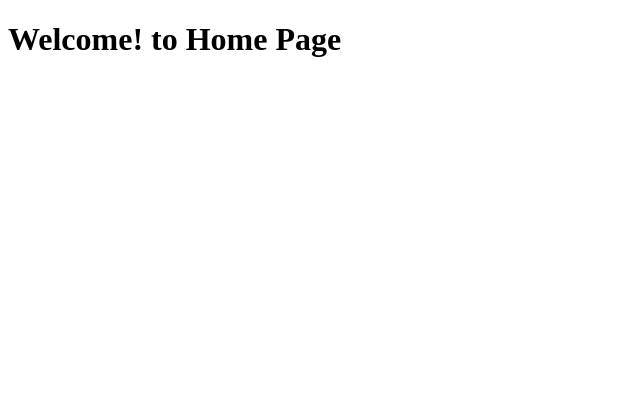
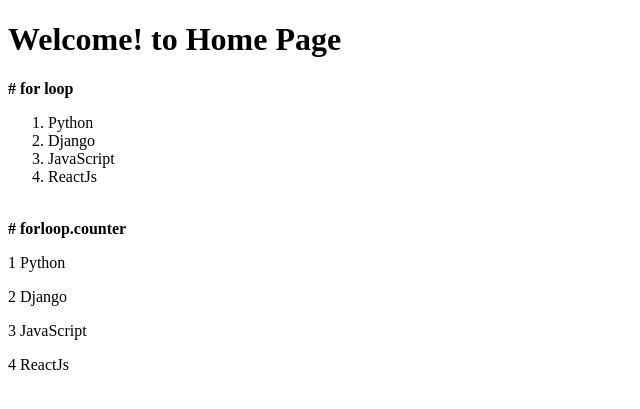
Before and after one commit to tasneem1998/test-python-django, a Django app: page / in a window 1280 px wide. Shown: the top 409 px of the page, without its empty margins (0-640 px from the left). Run offline with Django 3.2, Linux system fonts and the light colour scheme.

Commit message:
For loop

```diff
--- a/templates/index.html
+++ b/templates/index.html
@@ -7,4 +7,19 @@
 
 <body>
     <h1>{{welcome}}</h1>
+
+    <b># for loop</b>
+    <ol>
+    {% for c in courses %}
+        <li>{{c}}</li>
+    {% endfor %}
+    </ol>
+    <br/>
+
+    <b># forloop.counter</b>
+    {% for c in courses %}
+    <p>
+        {{forloop.counter}} {{c}}
+    </p>
+    {% endfor %}
 </body>
--- a/test_python_django/views.py
+++ b/test_python_django/views.py
@@ -4,7 +4,8 @@
 def home(req):
     data = {
         "title": "Home Page",
-        "welcome": "Welcome! to Home Page"
+        "welcome": "Welcome! to Home Page",
+        "courses": ["Python", "Django", "JavaScript", "ReactJs"]
     }
     return render(req, "index.html", data)
 
```
Also changed, not shown: README.md.
